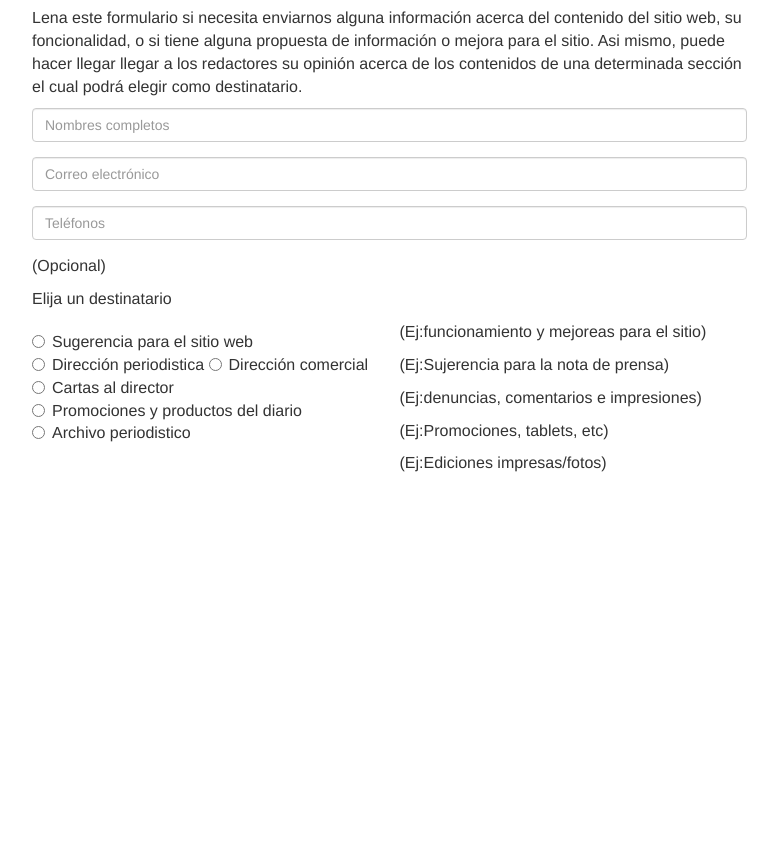
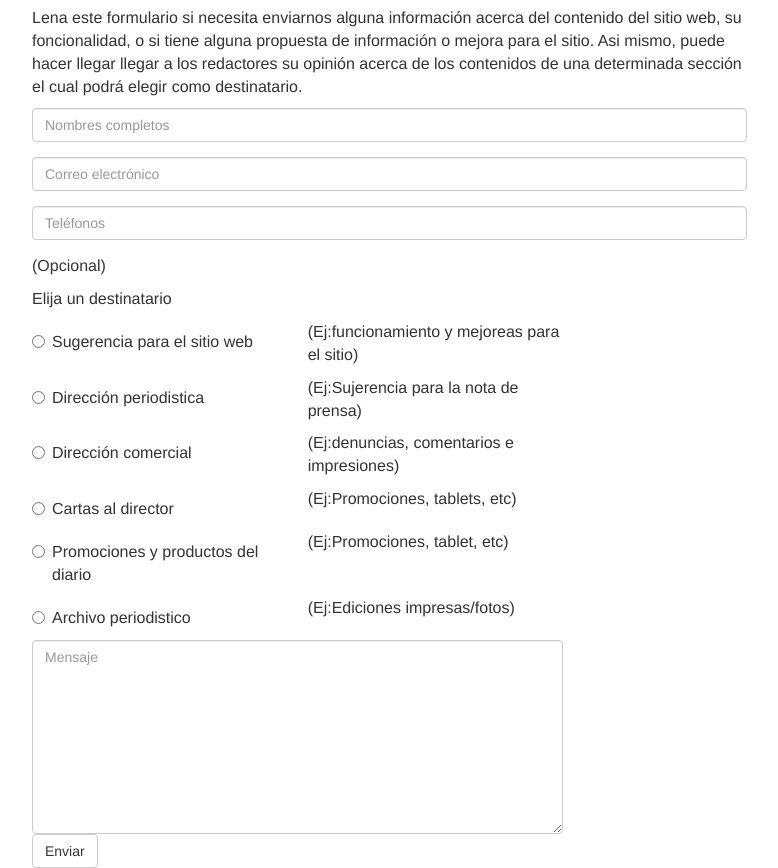
Before and after one commit to IrmaRbk/31_LaRepublica.pe, a plain HTML site: page contacto.html in a window 1280 px wide. Shown: the part 56-924 px from the top of the page, without its empty margins (128-906 px from the left). Before the commit the page ends 800 px from the top, so only its background shows below. Drawn offline with nearby package versions, Linux system fonts and the light colour scheme.

Commit message:
creando estructura al formulario en html

```diff
--- a/contacto.html
+++ b/contacto.html
@@ -25,21 +25,22 @@
 						<p>Lena este formulario si necesita enviarnos alguna información acerca del contenido del sitio web, su foncionalidad, o si tiene alguna propuesta de información o mejora para el sitio. Asi mismo, puede hacer llegar llegar a los redactores su opinión acerca de los contenidos de una determinada sección el cual podrá elegir como destinatario.</p><!--info parrafo-->
 					</div>
 				</div>
-                <div class="row">
+				<form role="form"><!--inicio formulario-->
+	                <div class="row"><!--nombre-->
 	                	<div class="col-xs-12 col-sm-12 col-lg-12">
 	                	    <div class="form-group">
 	                			<input type="text" class="form-control" placeholder="Nombres completos">
 	                		</div>
 	                	</div>
 	                </div>
-                <div class="row">
+	                <div class="row"><!--correo electronico-->
 	                	<div class="col-xs-12 col-sm-12 col-lg-12">
 	                	    <div class="form-group">
 	                			<input type="text" class="form-control" placeholder="Correo electrónico">
 	                		</div>
 	                	</div>
 	                </div>
-                <div class="row">
+	                <div class="row"><!--telefonos-->
 	                	<div class="col-xs-12 col-sm-12 col-lg-12">
 	                	    <div class="form-group">
 	                			<input type="text" class="form-control" placeholder="Teléfonos">
@@ -52,40 +53,91 @@
 	                		<p>Elija un destinatario</p>
 	                	</div>
 	                </div>
+	                 <div class="row"><!--checkouts-->
+	                	<div class="col-xs-12 col-sm-12 col-lg-12">
 			                <div class="row"><!--btn radio-->
 			                	<div class="col-xs-6 col-sm-6 col-lg-6">
 			                		<div class="radio">
 									    <label><!--1er btn-->
 									    	<input type="radio" name="opciones" id="opciones_2" value="opcion_2">Sugerencia para el sitio web
 									  	</label>
+									</div>
+								</div>
+								<div class="col-xs-6 col-sm-6 col-lg-6">
+			                		<p>(Ej:funcionamiento y mejoreas para el sitio)</p>
+			                    </div>
+			                </div>
+	                		 <div class="row"><!--btn radio-->
+	                	<div class="col-xs-6 col-sm-6 col-lg-6">
+	                		<div class="radio">
 							    <label><!--2do btn-->
 							    	<input type="radio" name="opciones" id="opciones_2" value="opcion_2">Dirección periodistica
 							  	</label>
+							</div>
+						</div>
+						<div class="col-xs-6 col-sm-6 col-lg-6">
+	                		<p>(Ej:Sujerencia para la nota de prensa)</p>
+	                    </div>
+	                </div>
+	                <div class="row"><!--btn radio-->
+	                	<div class="col-xs-6 col-sm-6 col-lg-6">
+	                		<div class="radio">
 							    <label><!--3er btn-->
 							    	<input type="radio" name="opciones" id="opciones_2" value="opcion_2">Dirección comercial
 							  	</label>
+							</div>
+						</div>
+						<div class="col-xs-6 col-sm-6 col-lg-6">
+	                		<p>(Ej:denuncias, comentarios e impresiones)</p>
+	                    </div>
+	                </div>
+	                <div class="row"><!--btn radio-->
+	                	<div class="col-xs-6 col-sm-6 col-lg-6">
+	                		<div class="radio">
 							    <label><!--4to btn-->
 							    	<input type="radio" name="opciones" id="opciones_2" value="opcion_2">Cartas al director
 							  	</label>
+							</div>
+						</div>
+						<div class="col-xs-6 col-sm-6 col-lg-6">
+	                		<p>(Ej:Promociones, tablets, etc)</p>
+	                    </div>
+	                </div>
+	                <div class="row"><!--btn radio-->
+	                	<div class="col-xs-6 col-sm-6 col-lg-6">
+		                	<div class="radio">
 		                		<label><!--5to btn-->
 						    		<input type="radio" name="opciones" id="opciones_2" value="opcion_2">Promociones y productos del diario
 								</label>
+							</div>
+						</div>
+						<div class="col-xs-6 col-sm-6 col-lg-6">
+	                		<p>(Ej:Promociones, tablet, etc)</p>
+	                    </div>
+	                </div>
+	                <div class="row"><!--btn radio-->
+	                	<div class="col-xs-6 col-sm-6 col-lg-6">
+		                	<div class="radio">
 		                		<label><!--6to btn-->
 							    	<input type="radio" name="opciones" id="opciones_2" value="opcion_2">Archivo periodistico
 							    </label>
 							</div>
 						</div>
 						<div class="col-xs-6 col-sm-6 col-lg-6">
-                		<p>(Ej:funcionamiento y mejoreas para el sitio)</p>
-                		<p>(Ej:Sujerencia para la nota de prensa)</p>
-                		<p>(Ej:denuncias, comentarios e impresiones)</p>
-                		<p>(Ej:Promociones, tablets, etc)</p>
 	                		<p>(Ej:Ediciones impresas/fotos)</p>
 	                    </div>
 	                </div>
+	                <div class="row"><!--caja de mensaje-->
+	                	<div class="col-xs-12 col-sm-12 col-lg-12">
+	                		<textarea class="form-control" rows="9" placeholder="Mensaje"></textarea>
+	                	</div>
+	                </div>
 	                <div class="row">
-
+	                	<div class="col-xs-12 col-sm-12 col-lg-12"><!--btn enviar-->
+	                		<button type="submit" class="btn btn-default">Enviar</button>
 	                	</div>
+	                </div>
+			    </form>
 			</div>
 		</section>
 	</body>
```
Lines whose indentation alone changed are shown as unchanged.
